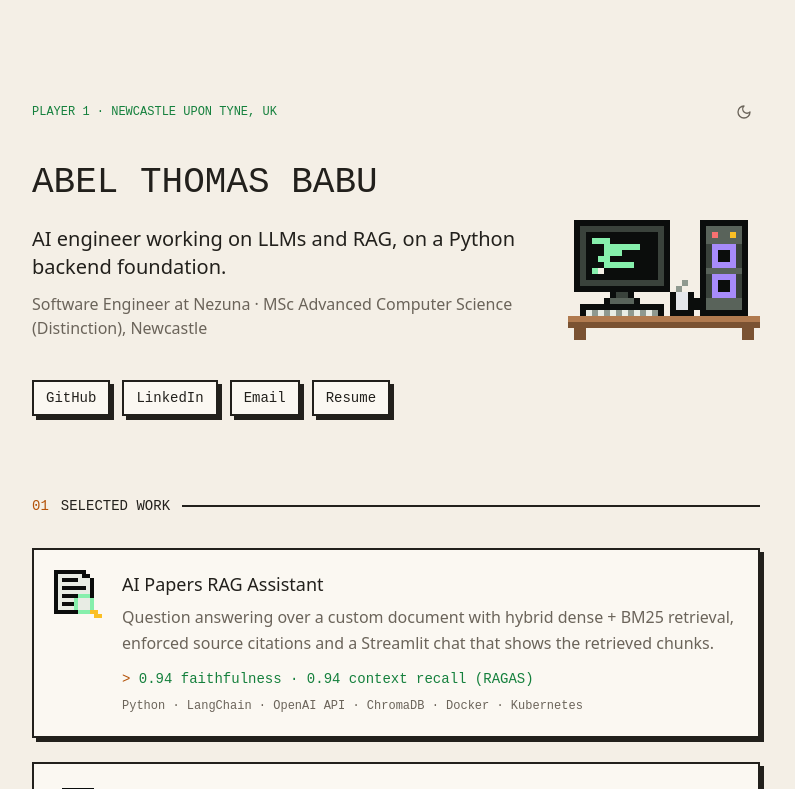
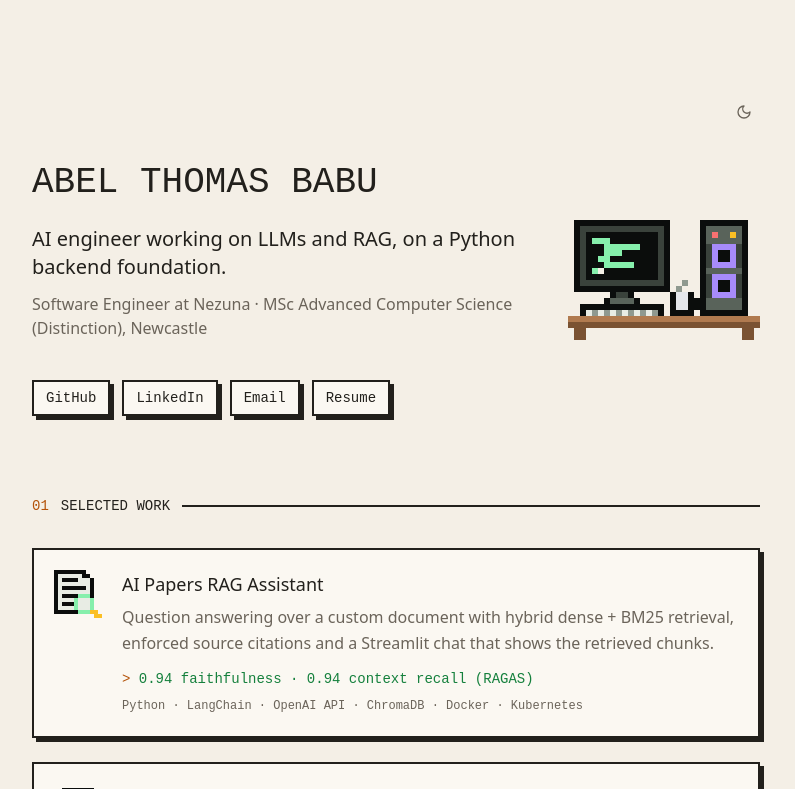
Before and after one commit to abelthomasbabu/My-Portfolio, a React (Vite) app: page / in a window 1280 px wide. Shown: the top 789 px of the page, without its empty margins (244-1039 px from the left). Built offline with nearby package versions, Linux system fonts and the light colour scheme.

Commit message:
fix: remove 'Player 1' location label from header
Co-Authored-By: Claude Opus 5.5 <noreply@anthropic.com>

```diff
--- a/src/components/Intro.jsx
+++ b/src/components/Intro.jsx
@@ -5,8 +5,7 @@ import { ThemeToggle } from "./ThemeToggle";
 
 export const Intro = () => (
   <header>
-    <div className="flex items-center justify-between">
-      <p className="font-pixel text-xs uppercase text-accent">Player 1 · {profile.location}</p>
+    <div className="flex justify-end">
       <ThemeToggle />
     </div>
 
```
